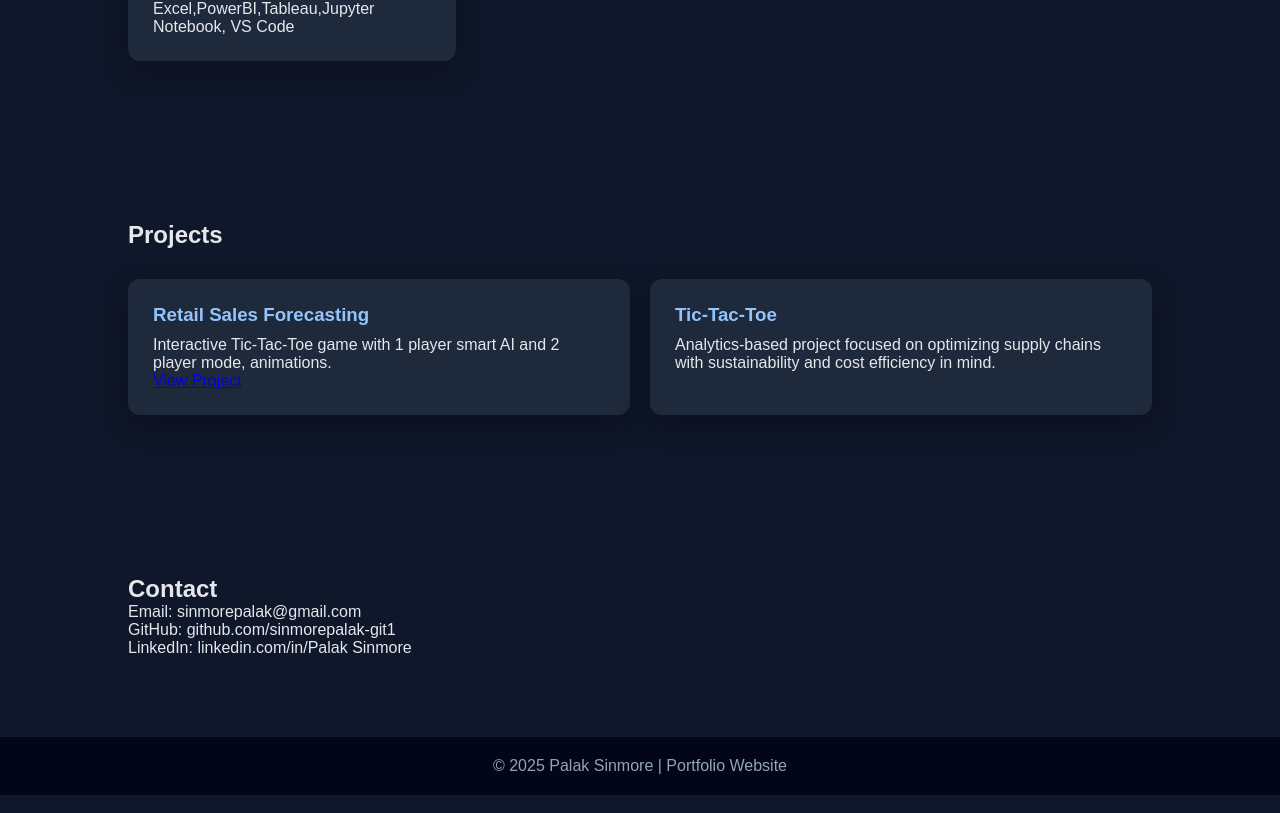
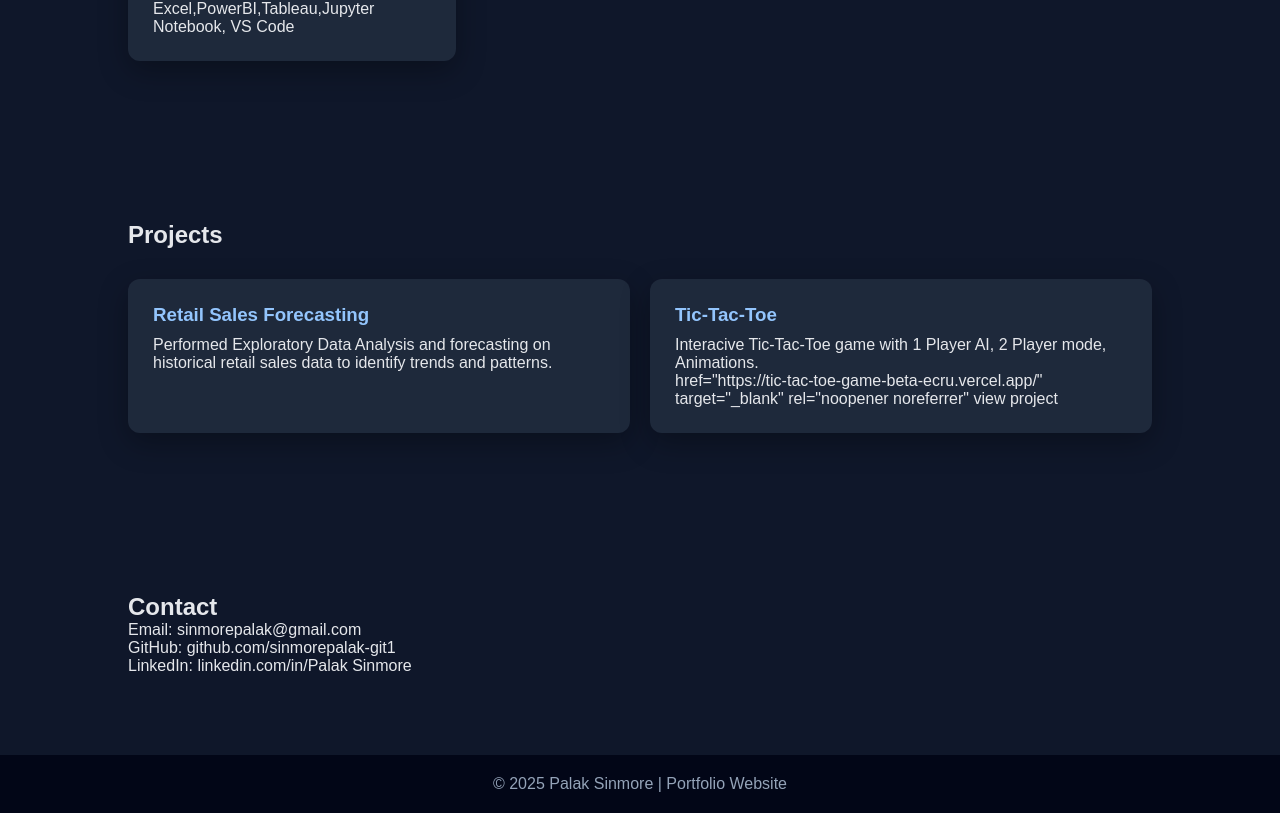
Before and after one commit to sinmorepalak-git1/my-portfolio, a Next.js app: page / in a window 1280 px wide. Shown: the part 1436-2249 px from the top of the page. Built offline with nearby package versions, Linux system fonts and the light colour scheme.

Commit message:
Added Tic Tac Toe project link

```diff
--- a/app/page.tsx
+++ b/app/page.tsx
@@ -63,19 +63,19 @@ export default function Home() {
           <div className="card">
             <h3>Retail Sales Forecasting</h3>
             <p>
-             Interactive Tic-Tac-Toe game with 1 player smart AI and 2 player mode, animations.
+              Performed Exploratory Data Analysis and forecasting on
+              historical retail sales data to identify trends and patterns.
             </p>
-            <a href="https://tic-tac-toe-game-beta-ecru.vercel.app/" target="_blank" rel="noopener noreferrer">
-              View Project
-            </a>
           </div>
 
           <div className="card">
             <h3>Tic-Tac-Toe</h3>
             <p>
-              Analytics-based project focused on optimizing supply chains
-              with sustainability and cost efficiency in mind.
+              Interacive Tic-Tac-Toe game with 1 Player AI, 2 Player mode, Animations.
             </p>
+            <a>href="https://tic-tac-toe-game-beta-ecru.vercel.app/" target="_blank" rel="noopener noreferrer"
+            view project
+            </a>
           </div>
         </div>
       </section>
```
